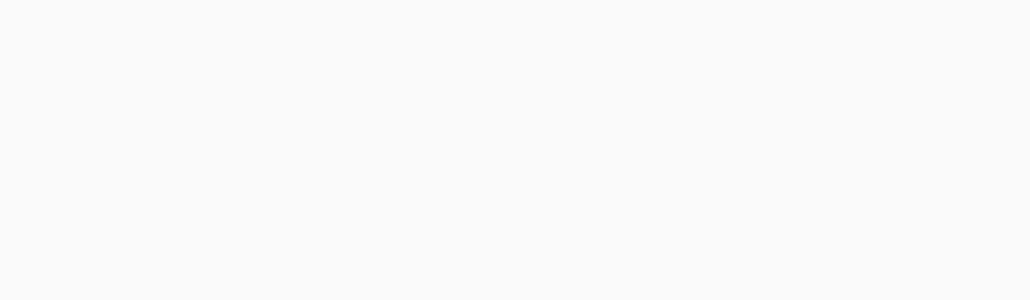
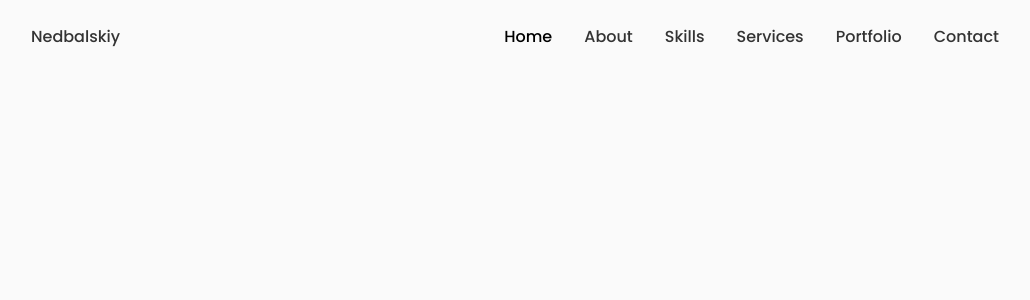
Before and after one commit to 3TERRRNITY/portfolio, a React (Create React App) app: page / in a window 1280 px wide. Shown: the top 300 px of the page, without its empty margins (125-1155 px from the left). Built offline with nearby package versions, Linux system fonts and the light colour scheme.

Commit message:
добавил навигационную панель и сделал адаптив к ней

```diff
--- a/package.json
+++ b/package.json
@@ -3,11 +3,13 @@
   "version": "0.1.0",
   "private": true,
   "dependencies": {
+    "@react-icons/all-files": "^4.1.0",
     "@testing-library/jest-dom": "^5.16.5",
     "@testing-library/react": "^13.4.0",
     "@testing-library/user-event": "^13.5.0",
     "react": "^18.2.0",
     "react-dom": "^18.2.0",
+    "react-icons": "^4.8.0",
     "react-scripts": "5.0.1",
     "web-vitals": "^2.1.4"
   },
--- a/src/App.css
+++ b/src/App.css
@@ -169,8 +169,22 @@ img {
 }
 /* for tabs */
 @media screen and (max-width: 992px) {
+  .container {
+    margin-left: var(--mb-1-5);
+    margin-right: var(--mb-1-5);
+  }
 }
 
 /* for small tabs */
 @media screen and (max-width: 768px) {
 }
+
+@media screen and (max-width: 576px) {
+}
+
+@media screen and (max-width: 350px) {
+  .container {
+    margin-left: var(--mb-1);
+    margin-right: var(--mb-1);
+  }
+}
--- a/src/App.js
+++ b/src/App.js
@@ -1,7 +1,12 @@
 import "./App.css";
+import Header from "./components/header/Header";
 
 function App() {
-  return <div className="App"></div>;
+  return (
+    <>
+      <Header />
+    </>
+  );
 }
 
 export default App;
--- /dev/null
+++ b/src/components/header/Header.css
@@ -0,0 +1,117 @@
+.header {
+  width: 100%;
+  position: fixed;
+  top: 0;
+  left: 0;
+  z-index: var(--z-fixed);
+  background-color: var(--body-color);
+}
+
+.nav {
+  height: calc(var(--header-height) + 1.5rem);
+  display: flex;
+  justify-content: space-between;
+  align-items: center;
+  column-gap: 1rem;
+}
+
+.nav__logo,
+.nav__toggle {
+  color: var(--title-color);
+  font-weight: var(--font-medium);
+}
+
+.nav__list {
+  display: flex;
+  column-gap: 2rem;
+}
+
+.nav__link {
+  display: flex;
+  flex-direction: column;
+  align-items: center;
+  font-size: var(--small-font);
+  color: var(--title-color);
+  font-weight: var(--font-medium);
+  transition: 0.3s;
+}
+
+.nav__icon,
+.nav__close,
+.nav__toggle {
+  display: none;
+}
+
+.active-link,
+.nav__link:hover {
+  color: var(--title-color-dark);
+}
+
+@media screen and (max-width: 768px) {
+  .header {
+    top: initial;
+    bottom: 0;
+  }
+  .nav {
+    height: var(--header-height);
+  }
+
+  .nav__menu {
+    position: fixed;
+    bottom: -100%;
+    left: 0;
+    width: 100%;
+    background-color: var(--body-color);
+    padding: 2rem 1.5rem 4rem;
+    box-shadow: 0 -1px 4px rgba(0, 0, 0, 0.15);
+    border-radius: 1.5rem 1.5rem 0 0;
+    transition: 0.3s;
+  }
+  /* SHOM MENU */
+  .show-menu {
+    bottom: 0;
+  }
+
+  .nav__list {
+    display: grid;
+    grid-template-columns: repeat(3, 1fr);
+    gap: 2rem;
+  }
+
+  .nav__icon {
+    font-size: 1.2rem;
+  }
+
+  .nav__close {
+    position: absolute;
+    right: 1.3rem;
+    bottom: 0.5rem;
+    font-size: 1.5rem;
+    cursor: pointer;
+    color: var(--title-color);
+  }
+
+  .nav__close:hover {
+    color: var(--title-color-dark);
+  }
+  .nav__toggle {
+    font-size: 1.1rem;
+    cursor: pointer;
+  }
+
+  .nav__icon,
+  .nav__close,
+  .nav__toggle {
+    display: block;
+  }
+}
+
+@media screen and (max-width: 350px) {
+  .nav__menu {
+    padding: 2rem 0.25rem 4rem;
+  }
+
+  .nav__list {
+    column-gap: 0;
+  }
+}
--- /dev/null
+++ b/src/components/header/Header.jsx
@@ -0,0 +1,78 @@
+import React, { useState } from "react";
+import "./Header.css";
+import { AiOutlineClose } from "react-icons/ai";
+import { AiOutlineAppstore } from "react-icons/ai";
+import { BiHomeAlt2 } from "react-icons/bi";
+import { SiAboutdotme } from "react-icons/si";
+import { GiSkills } from "react-icons/gi";
+import { HiShoppingBag } from "react-icons/hi";
+import { BsImages } from "react-icons/bs";
+import { AiFillContacts } from "react-icons/ai";
+
+const Header = () => {
+  const [toggle, setToggle] = useState(false);
+
+  return (
+    <header className="header">
+      <nav className="nav container">
+        <a className="nav__logo" href="index.html">
+          Nedbalskiy
+        </a>
+        <div className={toggle ? "nav__menu show-menu" : "nav__menu"}>
+          <ul className="nav__list grid">
+            <li className="nav__item">
+              <a className="nav__link active-link" href="#home">
+                <BiHomeAlt2 className="nav__icon" />
+                <p>Home</p>
+              </a>
+            </li>
+
+            <li className="nav__item">
+              <a className="nav__link" href="#about">
+                <SiAboutdotme className="nav__icon" />
+                <p>About</p>
+              </a>
+            </li>
+
+            <li className="nav__item">
+              <a className="nav__link" href="#skills">
+                <GiSkills className="nav__icon" />
+                <p>Skills</p>
+              </a>
+            </li>
+
+            <li className="nav__item">
+              <a className="nav__link" href="#services">
+                <HiShoppingBag className="nav__icon" />
+                <p>Services</p>
+              </a>
+            </li>
+
+            <li className="nav__item">
+              <a className="nav__link" href="#portfolio">
+                <BsImages className="nav__icon" />
+                <p>Portfolio</p>
+              </a>
+            </li>
+
+            <li className="nav__item">
+              <a className="nav__link" href="#contact">
+                <AiFillContacts className="nav__icon" />
+                <p>Contact</p>
+              </a>
+            </li>
+          </ul>
+          <span className="nav__close" onClick={() => setToggle(!toggle)}>
+            <AiOutlineClose />
+          </span>
+        </div>
+
+        <span className="nav__toggle" onClick={() => setToggle(!toggle)}>
+          <AiOutlineAppstore />
+        </span>
+      </nav>
+    </header>
+  );
+};
+
+export default Header;
```
Also changed, not shown: public/index.html (+0 -10 lines), public/manifest.json (deleted), public/robots.txt (deleted), 1 other file (tests, documents, lock files or other folders).
